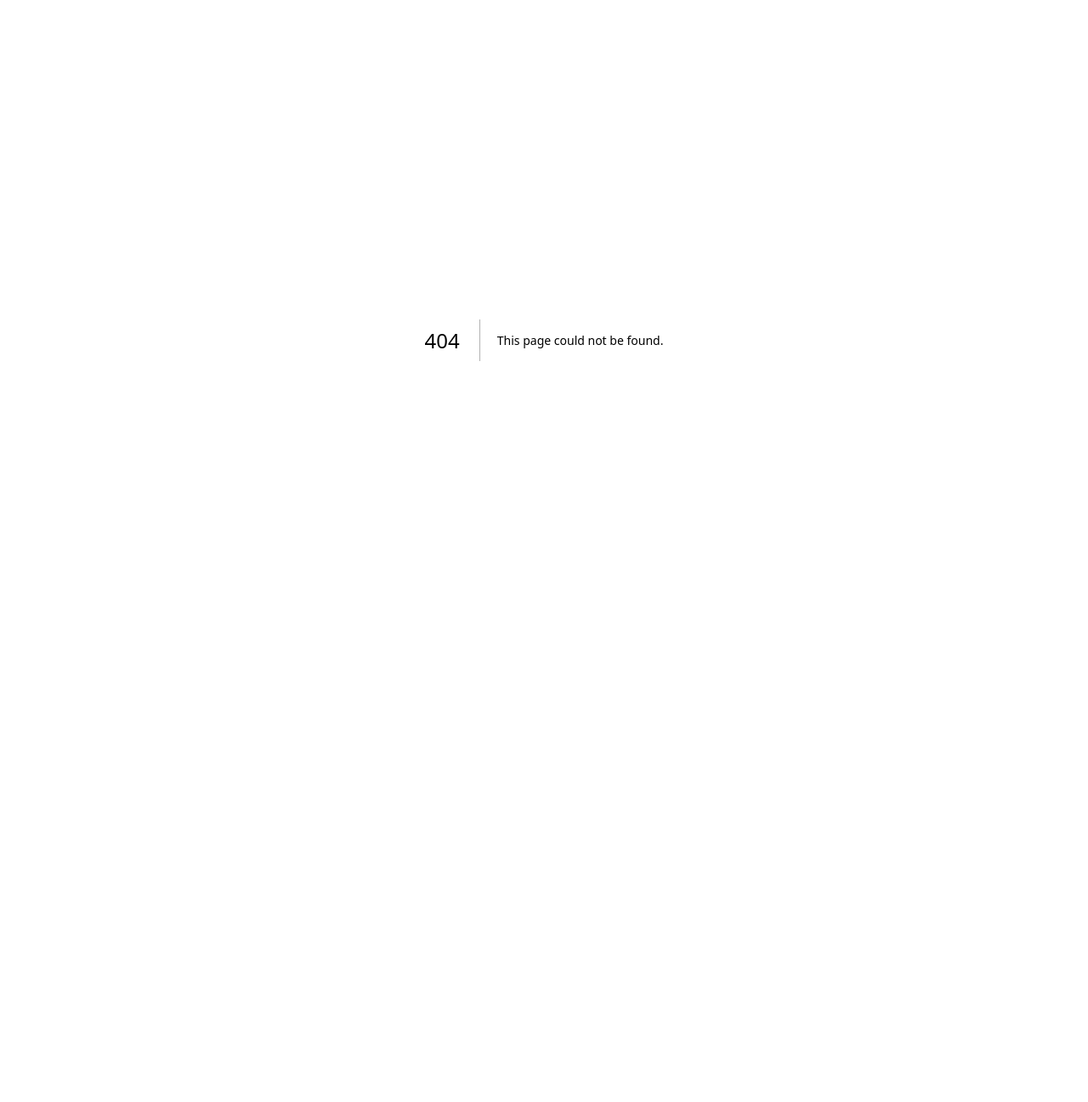
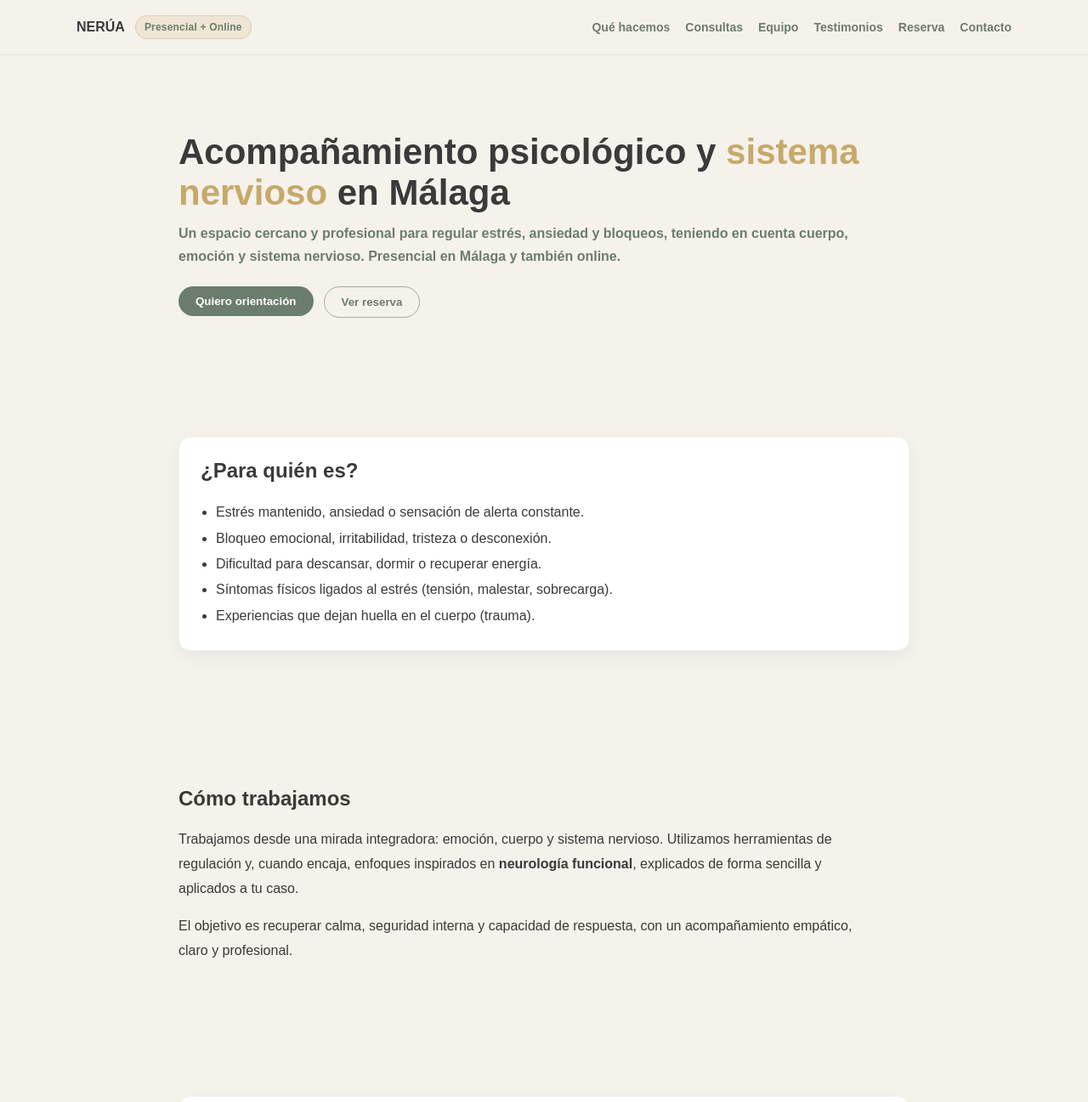
Before and after one commit to Centronerua/Nerua-web, a Next.js app: page /acompanamiento-psicologico-malaga in a window 1280 px wide. Before the commit this address had no page. Shown: the top 1297 px of the page at 85% size. Before the commit the page ends 800 px from the top, so only its background shows below. Built offline with nearby package versions, Linux system fonts and the light colour scheme.

Commit message:
Create page.js

```diff
--- /dev/null
+++ b/app/acompanamiento-psicologico-malaga/page.js
@@ -0,0 +1,126 @@
+import SiteHeader from "../components/SiteHeader";
+
+export const metadata = {
+  title: "Acompañamiento psicológico y sistema nervioso en Málaga | Centro NERÚA",
+  description:
+    "Acompañamiento psicológico en Málaga con enfoque integrador y regulación del sistema nervioso (neurología funcional). Estrés, ansiedad, bloqueo emocional y síntomas asociados. Presencial y online.",
+};
+
+export default function Page() {
+  const whatsappLink =
+    "https://wa.me/34637541937?text=Hola%2C%20me%20gustar%C3%ADa%20informaci%C3%B3n%20sobre%20acompa%C3%B1amiento%20psicol%C3%B3gico%20y%20sistema%20nervioso%20en%20Centro%20NER%C3%9AA.";
+
+  const section = { maxWidth: "900px", margin: "auto", padding: "70px 20px" };
+  const card = {
+    background: "white",
+    padding: "25px",
+    borderRadius: "14px",
+    boxShadow: "0 8px 20px rgba(0,0,0,0.05)",
+    border: "1px solid rgba(58,58,58,0.06)",
+  };
+  const btn = {
+    background: "#6B7D6D",
+    color: "white",
+    padding: "10px 20px",
+    borderRadius: "22px",
+    border: "none",
+    cursor: "pointer",
+    fontWeight: 600,
+  };
+  const btnGhost = {
+    background: "transparent",
+    color: "#6B7D6D",
+    padding: "10px 20px",
+    borderRadius: "22px",
+    border: "1px solid rgba(107,125,109,0.6)",
+    cursor: "pointer",
+    fontWeight: 600,
+  };
+
+  return (
+    <main style={{ fontFamily: "Montserrat, sans-serif", background: "#F5F1EB", color: "#3A3A3A", minHeight: "100vh" }}>
+      <SiteHeader badgeText="Presencial + Online" />
+
+      <section style={{ ...section, paddingTop: "90px" }}>
+        <h1 style={{ fontSize: "42px", marginTop: 0, marginBottom: 10 }}>
+          Acompañamiento psicológico y <span style={{ color: "#C6A96B" }}>sistema nervioso</span> en Málaga
+        </h1>
+
+        <p style={{ color: "#6B7D6D", fontWeight: 600, marginTop: 0, lineHeight: 1.7, maxWidth: 820 }}>
+          Un espacio cercano y profesional para regular estrés, ansiedad y bloqueos, teniendo en cuenta cuerpo, emoción y
+          sistema nervioso. Presencial en Málaga y también online.
+        </p>
+
+        <div style={{ marginTop: 22, display: "flex", gap: 12, flexWrap: "wrap" }}>
+          <a href={whatsappLink} target="_blank" rel="noreferrer" style={{ textDecoration: "none" }}>
+            <button style={btn}>Quiero orientación</button>
+          </a>
+          <a href="/#reserva" style={{ textDecoration: "none" }}>
+            <button style={btnGhost}>Ver reserva</button>
+          </a>
+        </div>
+      </section>
+
+      <section style={section}>
+        <div style={card}>
+          <h2 style={{ marginTop: 0 }}>¿Para quién es?</h2>
+          <ul style={{ margin: 0, paddingLeft: 18, lineHeight: 1.9 }}>
+            <li>Estrés mantenido, ansiedad o sensación de alerta constante.</li>
+            <li>Bloqueo emocional, irritabilidad, tristeza o desconexión.</li>
+            <li>Dificultad para descansar, dormir o recuperar energía.</li>
+            <li>Síntomas físicos ligados al estrés (tensión, malestar, sobrecarga).</li>
+            <li>Experiencias que dejan huella en el cuerpo (trauma).</li>
+          </ul>
+        </div>
+      </section>
+
+      <section style={section}>
+        <h2>Cómo trabajamos</h2>
+        <p style={{ lineHeight: 1.8, maxWidth: 820 }}>
+          Trabajamos desde una mirada integradora: emoción, cuerpo y sistema nervioso. Utilizamos herramientas de
+          regulación y, cuando encaja, enfoques inspirados en <strong>neurología funcional</strong>, explicados de forma
+          sencilla y aplicados a tu caso.
+        </p>
+        <p style={{ lineHeight: 1.8, maxWidth: 820 }}>
+          El objetivo es recuperar calma, seguridad interna y capacidad de respuesta, con un acompañamiento empático,
+          claro y profesional.
+        </p>
+      </section>
+
+      <section style={section}>
+        <div style={card}>
+          <h2 style={{ marginTop: 0 }}>Preguntas frecuentes</h2>
+          <div style={{ display: "grid", gap: 14 }}>
+            <div>
+              <strong>¿Online funciona?</strong>
+              <div style={{ lineHeight: 1.8 }}>
+                En muchos casos sí. Lo importante es el proceso, el marco de trabajo y la continuidad.
+              </div>
+            </div>
+            <div>
+              <strong>¿Cuántas sesiones necesito?</strong>
+              <div style={{ lineHeight: 1.8 }}>
+                Depende del caso. En las primeras sesiones orientamos objetivos y un ritmo realista.
+              </div>
+            </div>
+            <div>
+              <strong>¿Es un enfoque cercano?</strong>
+              <div style={{ lineHeight: 1.8 }}>
+                Sí: buscamos que te sientas acompañado/a, comprendido/a y con claridad para avanzar paso a paso.
+              </div>
+            </div>
+          </div>
+
+          <div style={{ marginTop: 18, display: "flex", gap: 12, flexWrap: "wrap" }}>
+            <a href={whatsappLink} target="_blank" rel="noreferrer" style={{ textDecoration: "none" }}>
+              <button style={btn}>Escríbenos</button>
+            </a>
+            <a href="/" style={{ textDecoration: "none" }}>
+              <button style={btnGhost}>Volver a la web</button>
+            </a>
+          </div>
+        </div>
+      </section>
+    </main>
+  );
+}
```
